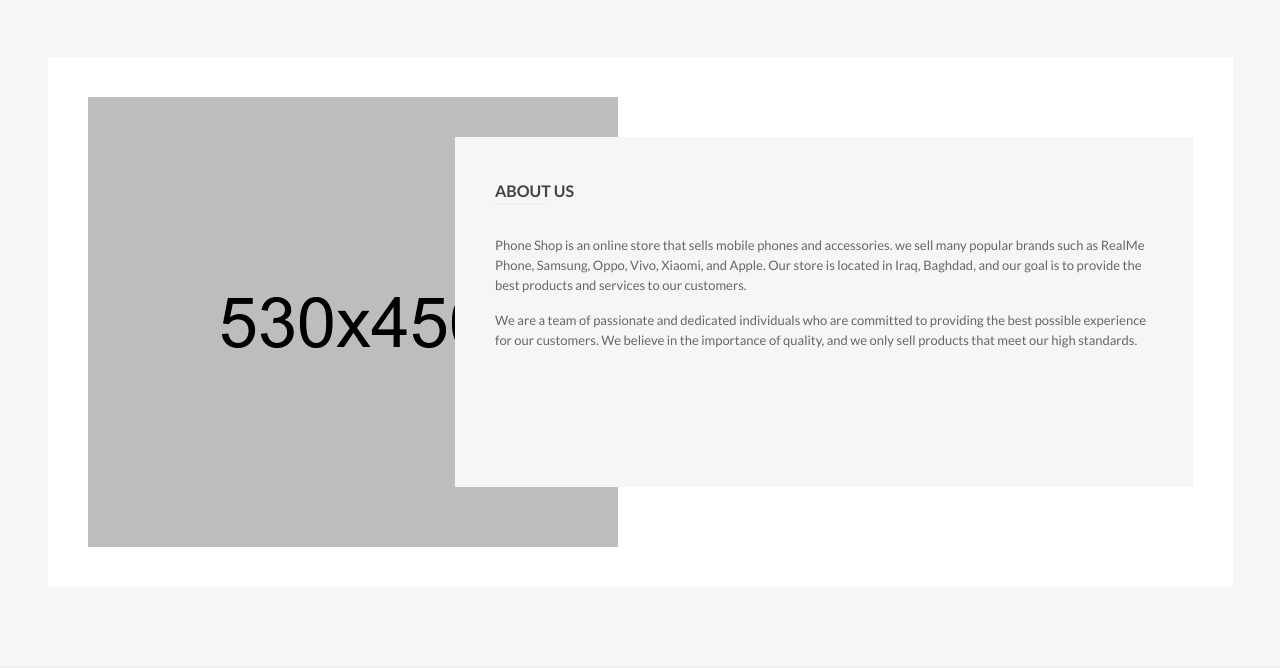
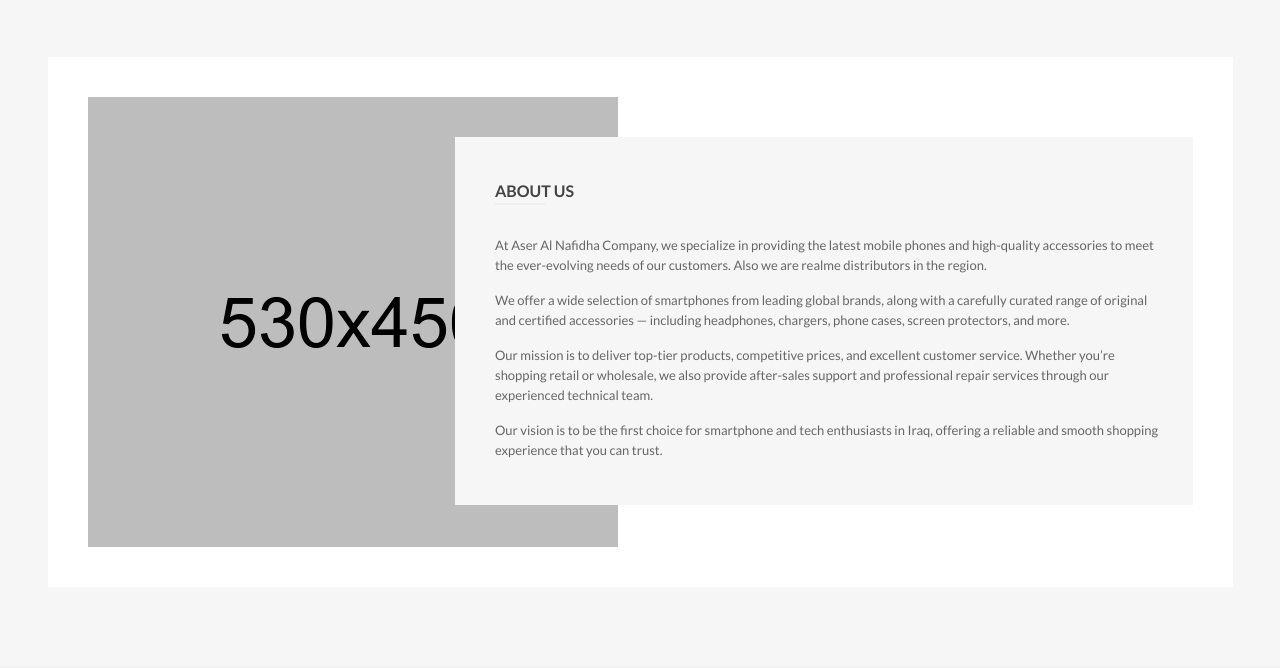
Before and after one commit to akramdataflow/phones-shop, a Django app: page /about/ in a window 1280 px wide. Shown: the part 426-1094 px from the top of the page. Run offline with Django 5.2, Linux system fonts and the light colour scheme; data comes from the database, SQL or seed files in the repository; some libraries are stand-ins or nearby versions.

Commit message:
adding about content

```diff
--- a/main/models/product.py
+++ b/main/models/product.py
@@ -1,5 +1,6 @@
 import decimal
 import os
+import uuid
 
 from django.db import models
 from django.utils.translation import gettext_lazy as _
@@ -8,7 +9,7 @@ from autoslug.fields import AutoSlugField
 
 def image_upload(instance, filename):
     ___, extension = os.path.splitext(filename)
-    return f"products/{instance.id}/images/{instance.id}{extension}"
+    return f"products/{instance.id}/images/{uuid.uuid4().hex}{extension}"
 
 
 class ProductManager(models.Manager):
--- a/templates/about.html
+++ b/templates/about.html
@@ -35,8 +35,17 @@
                 <div class="col-lg-6">
                     <div class="about-brief bg-dark-white">
                         <h4 class="title-1 title-border text-uppercase mb-30">{% trans "About Us" %}</h4>
-                        <p>Phone Shop is an online store that sells mobile phones and accessories. we sell many popular brands such as RealMe Phone, Samsung, Oppo, Vivo, Xiaomi, and Apple. Our store is located in Iraq, Baghdad, and our goal is to provide the best products and services to our customers.</p>
-                        <p>We are a team of passionate and dedicated individuals who are committed to providing the best possible experience for our customers. We believe in the importance of quality, and we only sell products that meet our high standards.</p>
+                        {% if LANGUAGE_CODE == 'en' %}
+                        <p>At Aser Al Nafidha Company, we specialize in providing the latest mobile phones and high-quality accessories to meet the ever-evolving needs of our customers. Also we are realme distributors in the region.</p>
+                        <p>We offer a wide selection of smartphones from leading global brands, along with a carefully curated range of original and certified accessories — including headphones, chargers, phone cases, screen protectors, and more.</p>
+                        <p>Our mission is to deliver top-tier products, competitive prices, and excellent customer service. Whether you’re shopping retail or wholesale, we also provide after-sales support and professional repair services through our experienced technical team.</p>
+                        <p>Our vision is to be the first choice for smartphone and tech enthusiasts in Iraq, offering a reliable and smooth shopping experience that you can trust.</p>
+                        {% elif LANGUAGE_CODE == 'ar' %}
+                        <p>نحن في شركة عصر النافذة نُعدّ من الشركات الرائدة في مجال بيع أجهزة الموبايل والإكسسوارات، كما اننا الموزع لمنتجات ريلمي realme, حيث نسعى دائمًا لتقديم أحدث التقنيات وأفضل المنتجات التي تلبي احتياجات عملائنا المتجددة.</p>
+                        <p>نوفّر مجموعة واسعة من الهواتف الذكية من مختلف العلامات التجارية العالمية, بالإضافة إلى تشكيلة متميزة من الإكسسوارات الأصلية والمعتمدة مثل السماعات، الشواحن، الكفرات، حمايات الشاشة، وغيرها الكثير.</p>
+                        <p>نلتزم بالجودة العالية، الأسعار التنافسية، وخدمة العملاء المتميزة، كما نوفّر خيارات متعددة للبيع بالتجزئة والجملة، بالإضافة إلى خدمات ما بعد البيع والصيانة عبر فريق متخصص وذو خبرة.</p>
+                        <p>رؤيتنا هي أن نكون الخيار الأول لعشاق التقنية ومحبي الهواتف الذكية في العراق والمنطقة، من خلال توفير تجربة تسوّق موثوقة وسهلة.</p>
+                        {% endif %}
                     </div>
                 </div>
             </div>
```
